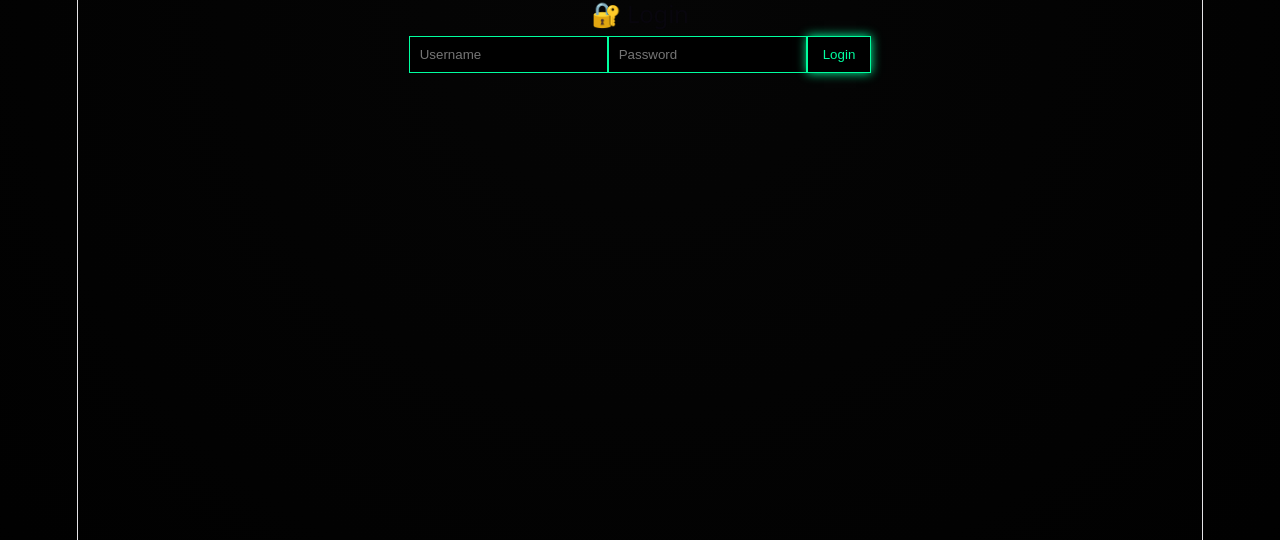
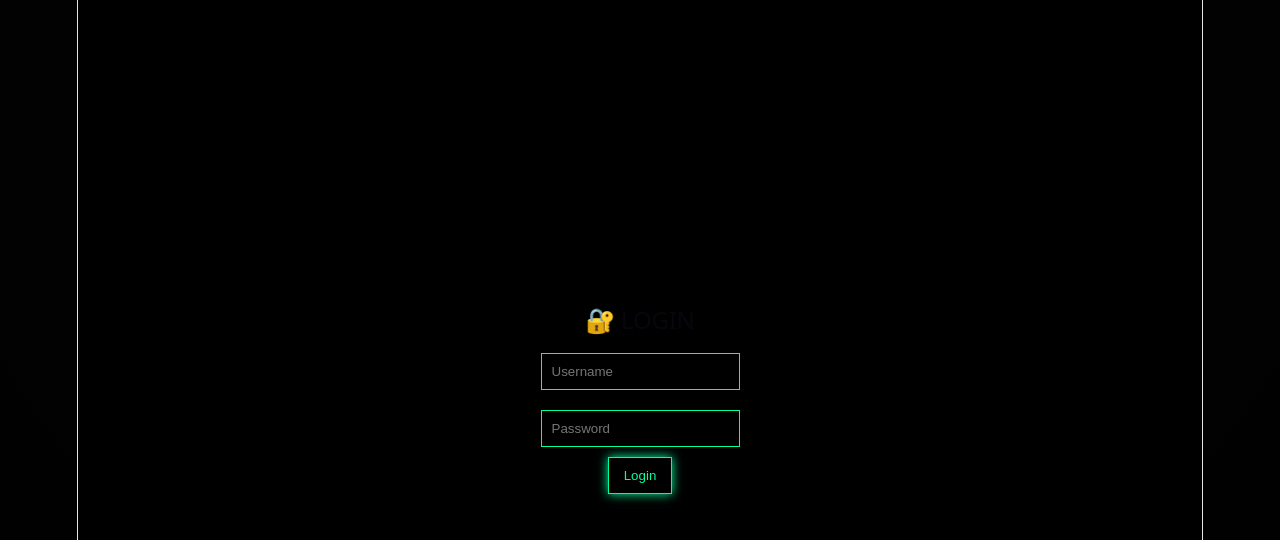
Before and after one commit to koushikmaruwada/secure-frontend, a React app: page / in a window 1280 px wide. Shown: the top 540 px of the page. Built offline with nearby package versions, Linux system fonts and the light colour scheme; the HTML template or start-up script is replaced by a standard one.

Commit message:
fix login frontend

```diff
--- a/src/Login.jsx
+++ b/src/Login.jsx
@@ -7,24 +7,54 @@ export default function Login({ setLoggedIn }) {
 
   const login = async () => {
     try {
-      const res = axios.post("https://secure-backend-3iuz.onrender.com/login", {
-        username: user,
-        password: pass,
-      });
+      const res = await axios.post(
+        "https://secure-backend-3iuz.onrender.com/login",
+        {
+          username: user,   // ✅ IMPORTANT
+          password: pass,   // ✅ IMPORTANT
+        }
+      );
+
+      console.log("Response:", res.data); // 🔍 debug
 
       if (res.data.status === "success") {
-        setLoggedIn(true);
+        setLoggedIn(true);   // ✅ THIS OPENS DASHBOARD
+      } else {
+        alert("Login failed");
       }
-    } catch {
-      alert("Login failed");
+
+    } catch (err) {
+      console.error(err);
+      alert("Server error");
     }
   };
 
   return (
-    <div>
-      <h2>🔐 Login</h2>
-      <input placeholder="Username" onChange={(e) => setUser(e.target.value)} />
-      <input placeholder="Password" type="password" onChange={(e) => setPass(e.target.value)} />
+    <div style={{
+      background: "black",
+      color: "#00ff9f",
+      height: "100vh",
+      display: "flex",
+      flexDirection: "column",
+      justifyContent: "center",
+      alignItems: "center",
+      fontFamily: "monospace"
+    }}>
+      <h2>🔐 LOGIN</h2>
+
+      <input
+        placeholder="Username"
+        onChange={(e) => setUser(e.target.value)}
+        style={{ margin: "10px", padding: "10px" }}
+      />
+
+      <input
+        type="password"
+        placeholder="Password"
+        onChange={(e) => setPass(e.target.value)}
+        style={{ margin: "10px", padding: "10px" }}
+      />
+
       <button onClick={login}>Login</button>
     </div>
   );
```
